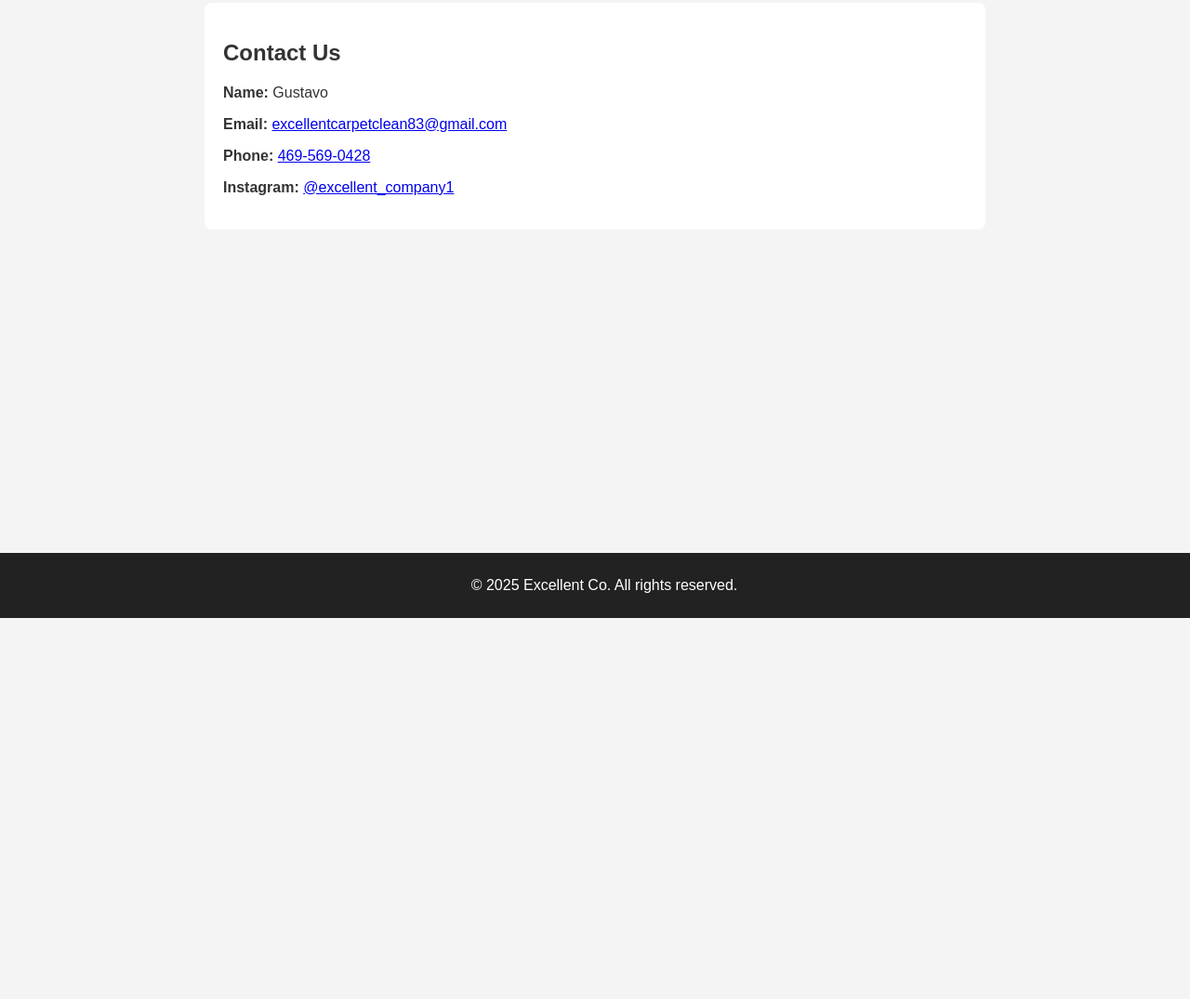
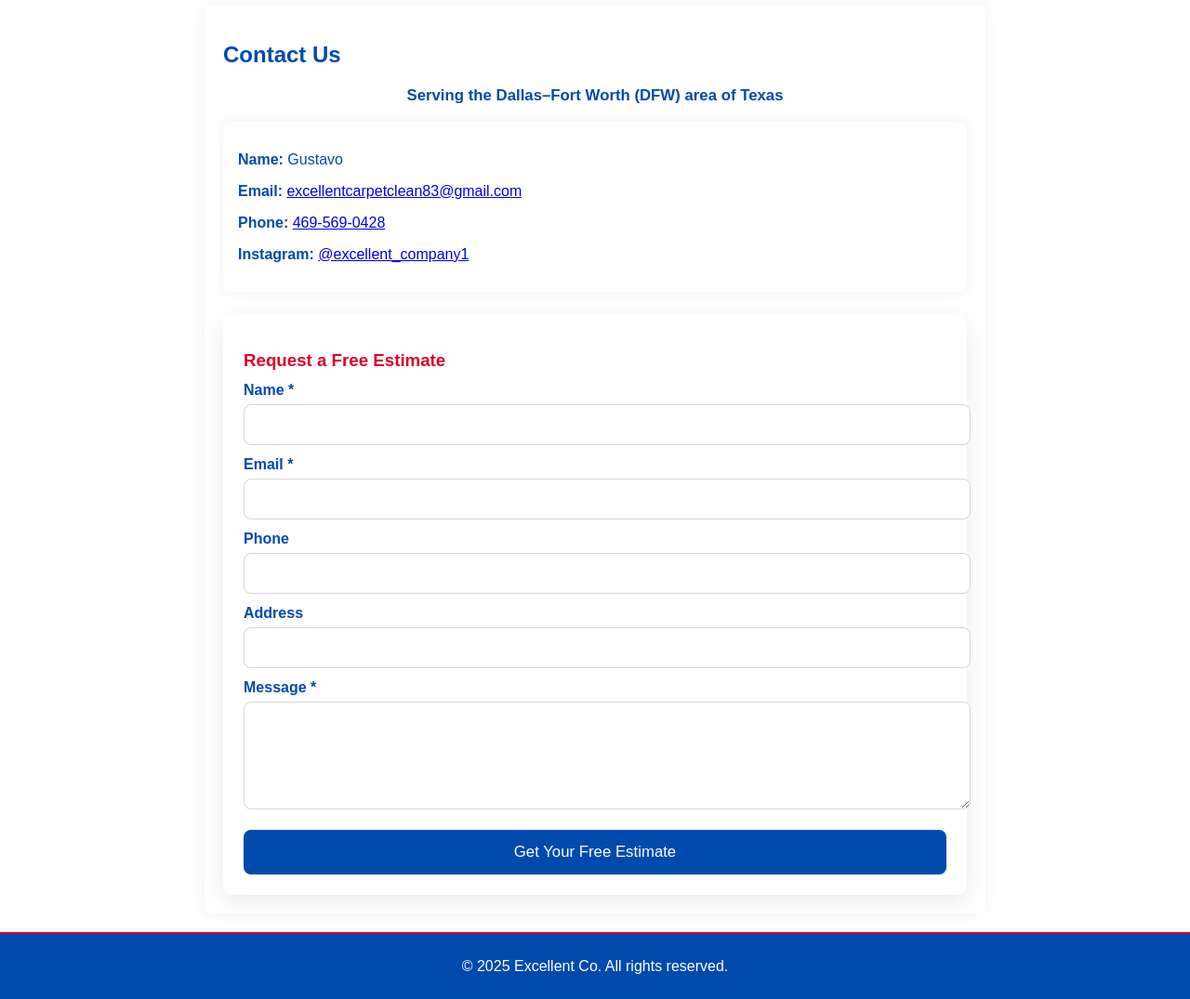
Before and after one commit to GustavoAndre2030/excellent-co, a plain HTML site: page contact.html in a window 1280 px wide. Shown: the part 135-1210 px from the top of the page at 93% size. Before the commit the page ends 800 px from the top, so only its background shows below. Drawn offline with Linux system fonts and the light colour scheme.

Commit message:
Add files via upload

```diff
--- a/contact.html
+++ b/contact.html
@@ -1,10 +1,10 @@
 <!DOCTYPE html>
 <html lang="en">
 <head>
-    <meta charset="UTF-8">
-    <meta name="viewport" content="width=device-width, initial-scale=1.0">
-    <title>Contact - Excellent Co.</title>
-    <link rel="stylesheet" href="styles.css">
+  <meta charset="UTF-8" />
+  <meta name="viewport" content="width=device-width, initial-scale=1.0" />
+  <title>Contact – Excellent Co.</title>
+  <link rel="stylesheet" href="styles.css" />
 </head>
 <body>
 <header>
@@ -17,15 +17,43 @@
     <a href="contact.html">Contact</a>
   </nav>
 </header>
+
 <main>
   <section>
     <h2>Contact Us</h2>
+    <p class="area-note"><strong>Serving the Dallas–Fort Worth (DFW) area of Texas</strong></p>
+
+    <div class="info-block">
       <p><strong>Name:</strong> Gustavo</p>
       <p><strong>Email:</strong> <a href="mailto:excellentcarpetclean83@gmail.com">excellentcarpetclean83@gmail.com</a></p>
       <p><strong>Phone:</strong> <a href="tel:+14695690428">469-569-0428</a></p>
       <p><strong>Instagram:</strong> <a href="https://instagram.com/excellent_company1" target="_blank">@excellent_company1</a></p>
+    </div>
+
+    <div class="estimate-form">
+      <h3>Request a Free Estimate</h3>
+      <form action="#" method="post">
+        <label for="name">Name *</label>
+        <input id="name" name="name" type="text" required />
+
+        <label for="email">Email *</label>
+        <input id="email" name="email" type="email" required />
+
+        <label for="phone">Phone</label>
+        <input id="phone" name="phone" type="tel" />
+
+        <label for="address">Address</label>
+        <input id="address" name="address" type="text" />
+
+        <label for="message">Message *</label>
+        <textarea id="message" name="message" rows="5" required></textarea>
+
+        <button type="submit" class="btn-full">Get Your Free Estimate</button>
+      </form>
+    </div>
   </section>
 </main>
+
 <footer>
   <p>&copy; 2025 Excellent Co. All rights reserved.</p>
 </footer>
--- a/styles.css
+++ b/styles.css
@@ -1,52 +1,136 @@
+
 body {
     font-family: Arial, sans-serif;
     margin: 0;
     padding: 0;
-    background: #f4f4f4;
-    color: #333;
+    background: #ffffff; /* white background */
+    color: #004aad; /* dark blue text */
 }
+
 header {
-    background: #222;
-    color: #fff;
+    background: #ffffff; /* white header */
+    color: #004aad;
     padding: 10px 0;
     text-align: center;
+    border-bottom: 2px solid #d90429; /* red accent line */
 }
+
 nav a {
-    color: white;
+    color: #004aad;
     margin: 0 15px;
     text-decoration: none;
+    font-weight: bold;
 }
+
 nav a:hover {
-    text-decoration: underline;
+    color: #d90429; /* red on hover */
 }
+
 .hero {
     padding: 50px;
     text-align: center;
-    background: #0078d7;
-    color: white;
+    background: #004aad; /* blue hero section */
+    color: #ffffff;
 }
+
 section {
     padding: 20px;
-    background: white;
+    background: #ffffff;
     margin: 20px auto;
     max-width: 800px;
     border-radius: 8px;
+    box-shadow: 0 0 15px rgba(0,0,0,0.05);
+    color: #004aad;
 }
+
 .gallery {
     display: flex;
     gap: 10px;
     flex-wrap: wrap;
 }
+
 .gallery img {
     max-width: 300px;
     border-radius: 8px;
 }
+
 footer {
     text-align: center;
     padding: 10px;
-    background: #222;
+    background: #004aad;
+    color: #ffffff;
+    border-top: 2px solid #d90429;
+}
+
+/* Free Estimate button in nav */
+.free-estimate-btn {
+    background-color: #004aad; /* blue */
     color: white;
-    position: fixed;
-    bottom: 0;
-    width: 100%;
+    padding: 10px 20px;
+    margin-left: 15px;
+    border-radius: 5px;
+    text-decoration: none;
+    font-weight: bold;
+    transition: background-color 0.3s ease;
 }
+
+.free-estimate-btn:hover {
+    background-color: #d90429; /* red hover */
+}
+
+/* Contact form styles */
+.area-note {
+  font-size: 1.05rem;
+  margin: 6px 0 18px;
+  text-align: center;
+}
+
+.info-block {
+  background: #ffffff;
+  padding: 16px;
+  border-radius: 8px;
+  box-shadow: 0 0 12px rgba(0,0,0,0.06);
+  margin-bottom: 22px;
+}
+
+.estimate-form {
+  background: #ffffff;
+  padding: 22px;
+  border-radius: 10px;
+  box-shadow: 0 8px 24px rgba(0,0,0,0.08);
+}
+
+.estimate-form h3 {
+  margin-bottom: 12px;
+  color: #d90429; /* red heading */
+}
+
+.estimate-form label {
+  display: block;
+  margin: 12px 0 6px;
+  font-weight: 600;
+}
+
+.estimate-form input,
+.estimate-form textarea {
+  width: 100%;
+  padding: 12px;
+  border: 1px solid #d6d6d6;
+  border-radius: 8px;
+  font-size: 1rem;
+}
+
+.btn-full {
+  margin-top: 18px;
+  background: #004aad;
+  color: #fff;
+  border: none;
+  padding: 14px 18px;
+  font-size: 1.05rem;
+  border-radius: 8px;
+  cursor: pointer;
+  transition: background-color 0.25s ease;
+  width: 100%;
+}
+
+.btn-full:hover { background: #d90429; }
```
Also changed, not shown: index.html (+21 -1 lines). Lines whose indentation alone changed are shown as unchanged.
